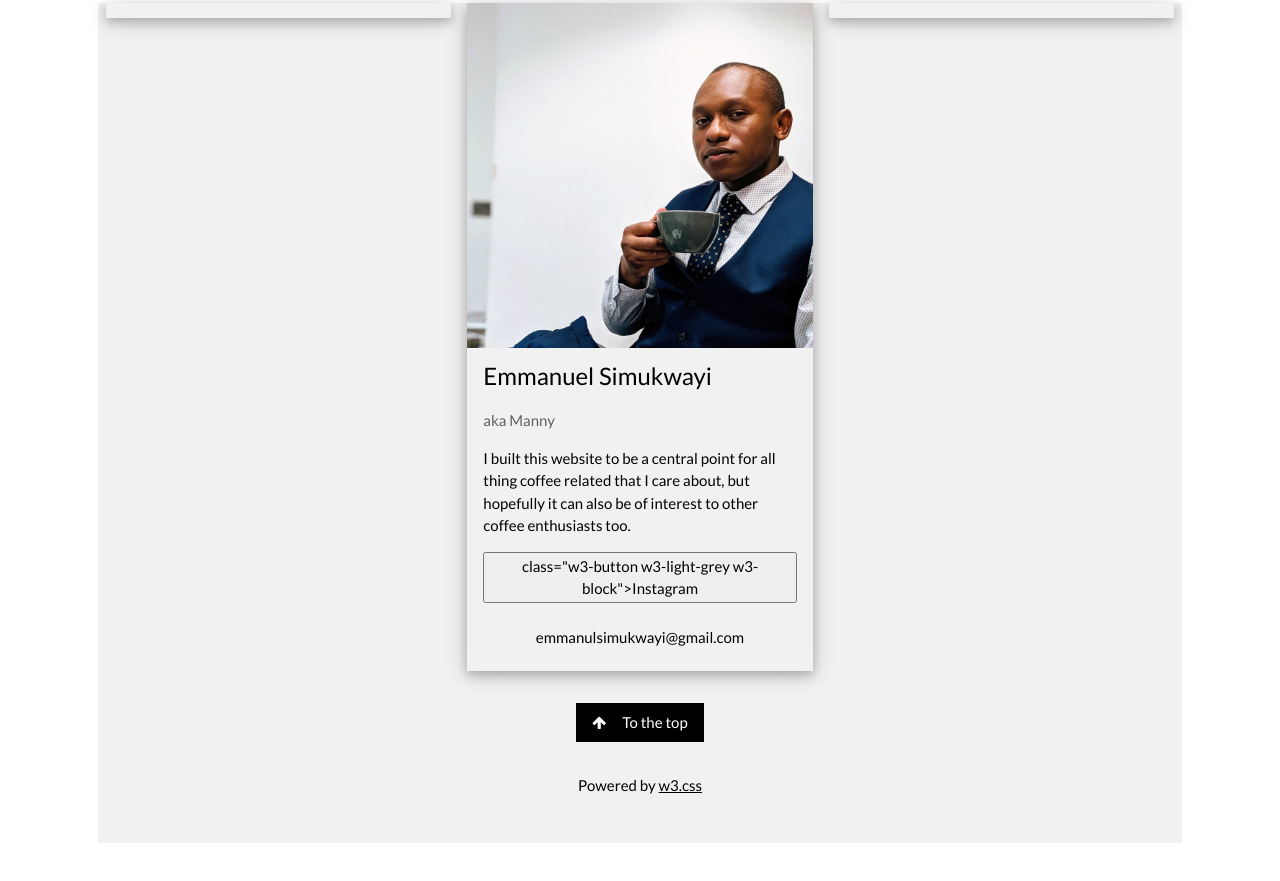
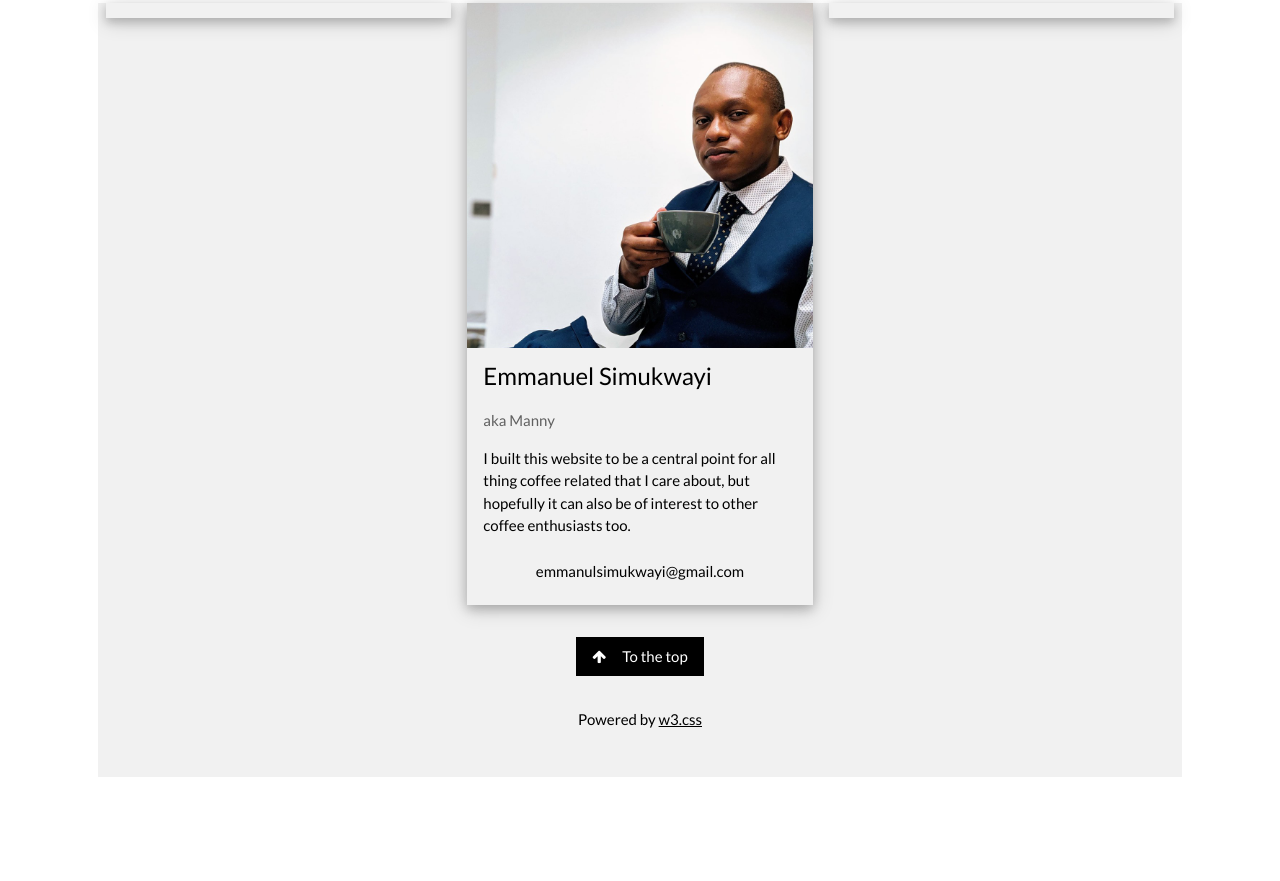
Before and after one commit to mannysims/cafeconmanolo.github.io, a plain HTML site: page index.html in a window 1280 px wide. Shown: the part 2125-3006 px from the top of the page. After the commit the page ends 2982 px from the top, so only its background shows below. Drawn offline with nearby package versions, Linux system fonts and the light colour scheme.

Commit message:
Update index.html

```diff
--- a/index.html
+++ b/index.html
@@ -165,8 +165,8 @@ html,body,h1,h2,h3,h4 {font-family:"Lato", sans-serif}
           <p class="w3-opacity">aka Manny</p>
           <p>I built this website to be a central point for all thing coffee related that I care about, but hopefully it can also be of interest to other coffee enthusiasts too.</p>
 
-		<p><button <a href="https://www.instagram.com/mannysimz" target="_blank" </a> class="w3-button w3-light-grey w3-block">Instagram</button></p>
 		<p><button class="w3-button w3-light-grey w3-block">emmanulsimukwayi@gmail.com</button></p>
+
         </div>
       </div>
     </div>
```
